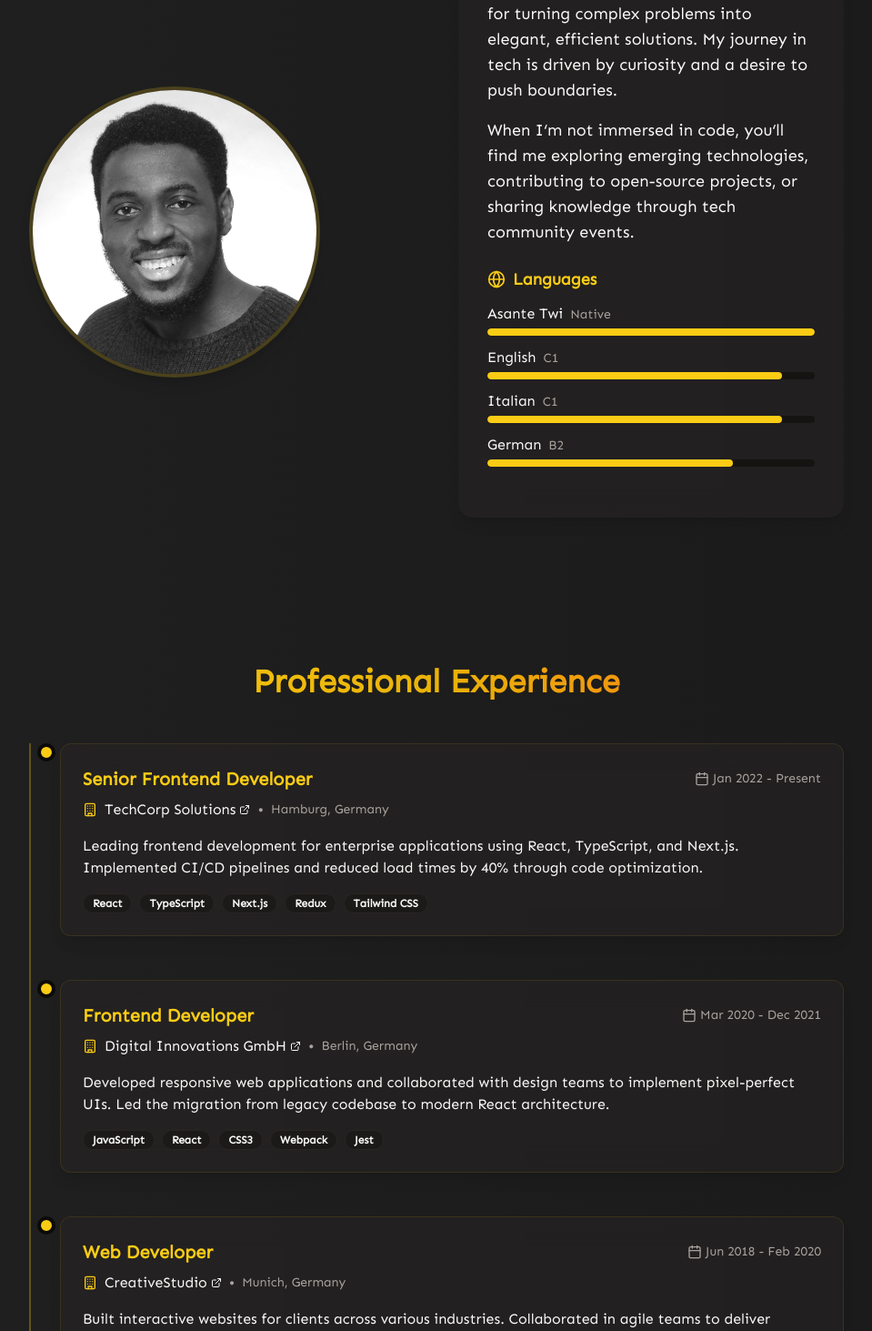
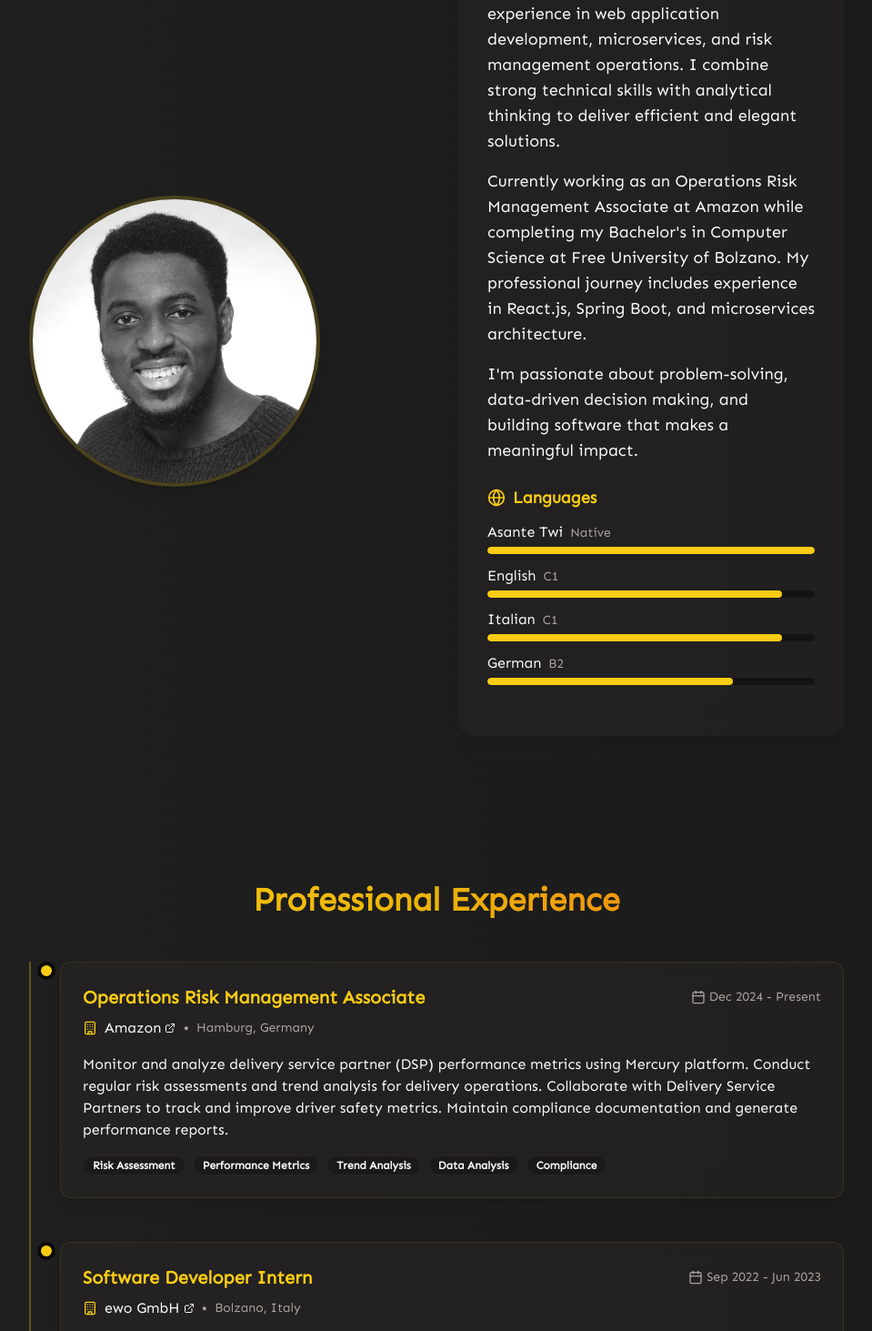
Before and after one commit to Maxxy21/portfolio, a Next.js app: page / in a window 1280 px wide. Shown: the part 1027-2490 px from the top of the page at 91% size, without its empty margins (160-1119 px from the left). Built offline with nearby package versions, Linux system fonts and the light colour scheme.

Commit message:
added emailjs

```diff
--- a/package.json
+++ b/package.json
@@ -9,8 +9,10 @@
     "lint": "next lint"
   },
   "dependencies": {
+    "@emailjs/browser": "^4.4.1",
     "@fontsource/sen": "^5.0.5",
     "@radix-ui/react-slot": "^1.1.1",
+    "@react-email/components": "^0.0.33",
     "@vercel/speed-insights": "^1.0.2",
     "class-variance-authority": "^0.7.1",
     "clsx": "^2.1.1",
@@ -22,6 +24,7 @@
     "react-dom": "^18",
     "react-icons": "^4.7.1",
     "react-scroll": "^1.8.9",
+    "resend": "^4.1.2",
     "tailwind-merge": "^2.6.0",
     "tailwindcss-animate": "^1.0.7"
   },
--- a/src/app/layout.tsx
+++ b/src/app/layout.tsx
@@ -7,7 +7,7 @@ import '@fontsource/sen'
 export const metadata: Metadata = {
     title: 'Maxwell Aboagye | Software Developer',
     description: 'Software Developer based in Hamburg, Germany specializing in building high-performance web applications.',
-    keywords: 'developer, software engineer, web developer, React, Next.js, JavaScript, TypeScript',
+    keywords: 'developer, software engineer, web developer, React, Next.js, JavaScript, TypeScript, Tailwind CSS, Java, Python',
     icons: "/portrait.jpg",
 }
 
--- a/src/components/footer.tsx
+++ b/src/components/footer.tsx
@@ -2,7 +2,10 @@
 
 import React from 'react'
 import Link from 'next/link'
-import { Github, Linkedin, Mail, Twitter } from 'lucide-react'
+import { Mail } from 'lucide-react'
+import Image from "next/image";
+import gitHub from "@/assets/github-mark-white.svg";
+import linkedin from "@/assets/linkedin.png";
 
 const Footer = () => {
     const currentYear = new Date().getFullYear()
@@ -23,40 +26,18 @@ const Footer = () => {
 
                     <div className="flex flex-col items-center md:items-end">
                         <div className="flex space-x-4 mb-4">
-                            <a
-                                href="https://github.com/yourusername"
-                                target="_blank"
-                                rel="noopener noreferrer"
-                                className="text-foreground hover:text-primary transition-colors"
-                                aria-label="GitHub"
-                            >
-                                <Github className="h-5 w-5" />
-                            </a>
-                            <a
-                                href="https://linkedin.com/in/yourusername"
-                                target="_blank"
-                                rel="noopener noreferrer"
-                                className="text-foreground hover:text-primary transition-colors"
-                                aria-label="LinkedIn"
-                            >
-                                <Linkedin className="h-5 w-5" />
-                            </a>
-                            <a
-                                href="https://twitter.com/yourusername"
-                                target="_blank"
-                                rel="noopener noreferrer"
-                                className="text-foreground hover:text-primary transition-colors"
-                                aria-label="Twitter"
-                            >
-                                <Twitter className="h-5 w-5" />
-                            </a>
-                            <a
-                                href="mailto:contact@maxwellaboagye.com"
-                                className="text-foreground hover:text-primary transition-colors"
-                                aria-label="Email"
-                            >
-                                <Mail className="h-5 w-5" />
-                            </a>
+                            <Link href={"https://github.com/Maxxy21"} target="_blank" rel="noopener noreferrer"
+                                  className="text-foreground hover:text-primary transition-colors">
+                                <Image src={gitHub} alt="GitHub" width={24} height={24}/>
+                            </Link>
+                            <Link href={"https://www.linkedin.com/in/maxwell-aboagye/"} target="_blank" rel="noopener noreferrer"
+                                  className="text-foreground hover:text-primary transition-colors">
+                                <Image src={linkedin} alt="LinkedIn" width={24} height={24}/>
+                            </Link>
+                            <Link href="mailto:aboagyemaxwell@outlook.com"
+                                  className="text-foreground hover:text-primary transition-colors">
+                                <Mail className="w-6 h-6"/>
+                            </Link>
                         </div>
                         <p className="text-sm text-muted-foreground">
                             © {currentYear} Maxwell Aboagye. All rights reserved.
--- a/src/components/sections/about.tsx
+++ b/src/components/sections/about.tsx
@@ -1,7 +1,7 @@
 "use client"
 
 import { motion } from "framer-motion"
-import { Download, Globe } from "lucide-react"
+import { Download, Globe, GraduationCap, Code } from "lucide-react"
 import { Button } from "@/components/ui/button"
 import Image from "next/image"
 import portrait from "../../assets/portrait.jpg"
@@ -48,14 +48,19 @@ const AboutSection = () => {
                         >
                             <div className="bg-secondary/50 backdrop-blur-lg p-8 rounded-2xl shadow-lg">
                                 <p className="text-lg mb-4 text-secondary-foreground">
-                                    I&lsquo;m a passionate developer with a knack for turning complex problems into
-                                    elegant, efficient solutions. My journey in tech is driven by curiosity and a
-                                    desire to push boundaries.
+                                    I&apos;m a Full Stack Developer with hands-on experience in web application development,
+                                    microservices, and risk management operations. I combine strong technical skills with
+                                    analytical thinking to deliver efficient and elegant solutions.
+                                </p>
+                                <p className="text-lg mb-4 text-secondary-foreground">
+                                    Currently working as an Operations Risk Management Associate at Amazon while
+                                    completing my Bachelor&apos;s in Computer Science at Free University of Bolzano. My
+                                    professional journey includes experience in React.js, Spring Boot, and microservices
+                                    architecture.
                                 </p>
                                 <p className="text-lg mb-6 text-secondary-foreground">
-                                    When I&lsquo;m not immersed in code, you&lsquo;ll find me exploring emerging
-                                    technologies, contributing to open-source projects, or sharing knowledge
-                                    through tech community events.
+                                    I&apos;m passionate about problem-solving, data-driven decision making, and building software
+                                    that makes a meaningful impact.
                                 </p>
 
                                 <div className="mb-6">
--- a/src/components/sections/experience.tsx
+++ b/src/components/sections/experience.tsx
@@ -6,34 +6,25 @@ import {Badge} from "@/components/ui/badge"
 import {Button} from "@/components/ui/button"
 import Link from "next/link";
 
-// Sample experience data (replace with your actual experience)
+
 const experiences = [
     {
-        title: "Senior Frontend Developer",
-        company: "TechCorp Solutions",
+        title: "Operations Risk Management Associate",
+        company: "Amazon",
         location: "Hamburg, Germany",
-        period: "Jan 2022 - Present",
-        description: "Leading frontend development for enterprise applications using React, TypeScript, and Next.js. Implemented CI/CD pipelines and reduced load times by 40% through code optimization.",
-        skills: ["React", "TypeScript", "Next.js", "Redux", "Tailwind CSS"],
-        companyUrl: "https://example.com"
+        period: "Dec 2024 - Present",
+        description: "Monitor and analyze delivery service partner (DSP) performance metrics using Mercury platform. Conduct regular risk assessments and trend analysis for delivery operations. Collaborate with Delivery Service Partners to track and improve driver safety metrics. Maintain compliance documentation and generate performance reports.",
+        skills: ["Risk Assessment", "Performance Metrics", "Trend Analysis", "Data Analysis", "Compliance"],
+        companyUrl: "https://amazon.com"
     },
     {
-        title: "Frontend Developer",
-        company: "Digital Innovations GmbH",
-        location: "Berlin, Germany",
-        period: "Mar 2020 - Dec 2021",
-        description: "Developed responsive web applications and collaborated with design teams to implement pixel-perfect UIs. Led the migration from legacy codebase to modern React architecture.",
-        skills: ["JavaScript", "React", "CSS3", "Webpack", "Jest"],
-        companyUrl: "https://example.com"
-    },
-    {
-        title: "Web Developer",
-        company: "CreativeStudio",
-        location: "Munich, Germany",
-        period: "Jun 2018 - Feb 2020",
-        description: "Built interactive websites for clients across various industries. Collaborated in agile teams to deliver projects on tight deadlines. Implemented analytics tracking that improved conversion rates by 25%.",
-        skills: ["HTML5", "CSS3", "JavaScript", "jQuery", "PHP"],
-        companyUrl: "https://example.com"
+        title: "Software Developer Intern",
+        company: "ewo GmbH",
+        location: "Bolzano, Italy",
+        period: "Sep 2022 - Jun 2023",
+        description: "Developed and maintained a web application using React.js and Spring Boot, reducing process times by 80%. Implemented RESTful APIs for system integration and designed microservices architecture. Built automated testing suites and maintained CI/CD pipelines using Git and Docker.",
+        skills: ["React.js", "Spring Boot", "RESTful APIs", "Git", "Docker", "CI/CD"],
+        companyUrl: "https://www.ewo.com"
     }
 ]
 
--- a/src/components/sections/skills.tsx
+++ b/src/components/sections/skills.tsx
@@ -2,39 +2,34 @@
 
 
 import { motion } from "framer-motion"
-import { Code, Database, LineChart, Monitor, Router, Server } from "lucide-react"
+import {BarChart, Code, Database, LineChart, Monitor, Router, Server} from "lucide-react"
 
 const skills = [
     {
-        category: "Frontend",
+        category: "Frontend Development",
         icon: <Monitor className="w-10 h-10 text-primary" />,
-        items: ["React", "Next.js", "TypeScript", "Tailwind CSS", "Framer Motion"]
+        items: ["JavaScript", "TypeScript", "React.js", "HTML5", "CSS3", "TailwindCSS"]
     },
     {
-        category: "Backend",
+        category: "Backend Development",
         icon: <Server className="w-10 h-10 text-primary" />,
-        items: ["Node.js", "Express", "Python", "Django", "GraphQL"]
+        items: ["Java", "Spring Boot", "Node.js", "RESTful APIs"]
     },
     {
-        category: "Database",
+        category: "Database & Tools",
         icon: <Database className="w-10 h-10 text-primary" />,
-        items: ["MongoDB", "PostgreSQL", "Redis", "Firebase", "Prisma"]
+        items: ["MySQL", "PostgreSQL", "Git", "Docker", "CI/CD"]
     },
     {
-        category: "DevOps",
-        icon: <Router className="w-10 h-10 text-primary" />,
-        items: ["Docker", "Kubernetes", "AWS", "CI/CD", "GitHub Actions"]
+        category: "Data Analysis",
+        icon: <BarChart className="w-10 h-10 text-primary" />,
+        items: ["Risk Assessment", "Performance Metrics", "Trend Analysis", "Data-driven Decision Making"]
     },
     {
-        category: "Programming",
+        category: "Core Competencies",
         icon: <Code className="w-10 h-10 text-primary" />,
-        items: ["JavaScript", "TypeScript", "Python", "Java", "C#"]
-    },
-    {
-        category: "Data & Analytics",
-        icon: <LineChart className="w-10 h-10 text-primary" />,
-        items: ["D3.js", "TensorFlow", "pandas", "NumPy", "Power BI"]
-    },
+        items: ["Problem Solving", "Agile Methodologies", "Collaborative Development", "Stakeholder Communication"]
+    }
 ]
 
 export const SkillsSection = () => {
```
Also changed, not shown: src/components/sections/contacts.tsx (+175 -31 lines), src/components/sections/hero.tsx (+22 -24 lines), 2 other files (tests, documents, lock files or other folders). Lines whose indentation alone changed are shown as unchanged.
